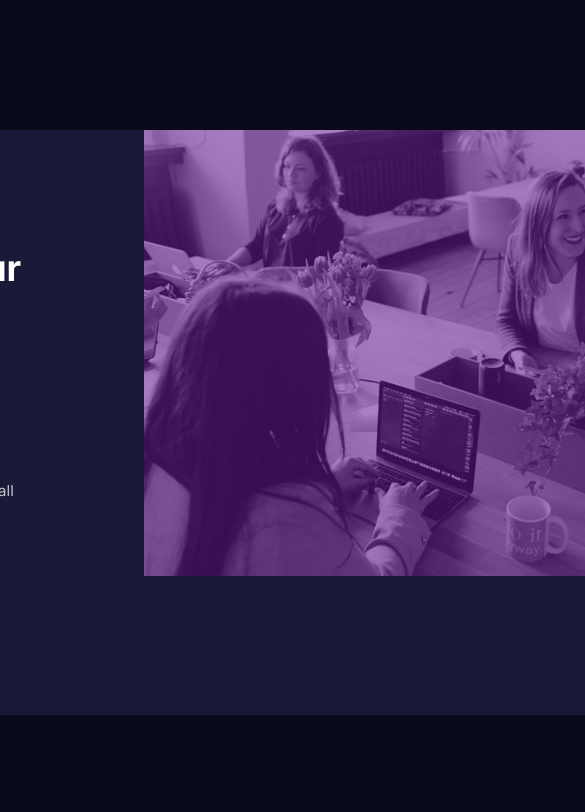
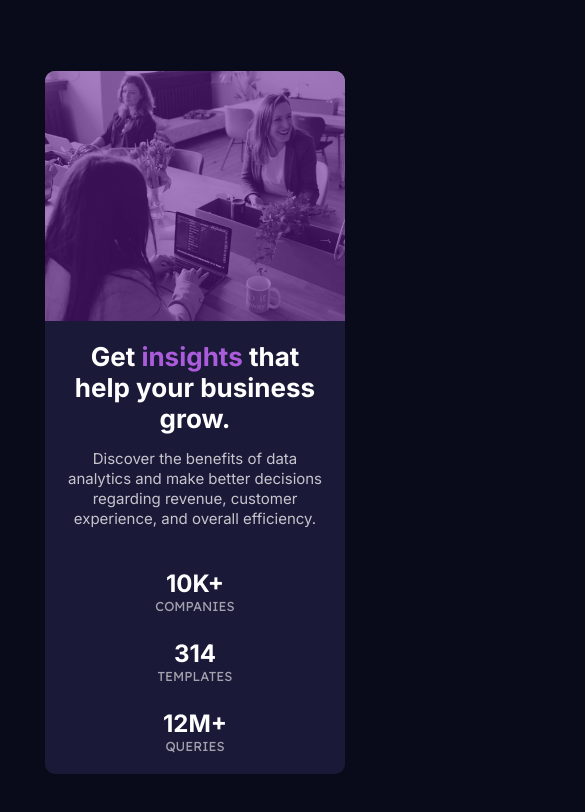
Before and after one commit to DarkPsycho0/stats-preview-card-component, a plain HTML site: page index.html in a window 390 px wide. Shown: the top 812 px of the page, 585 px wide, since content can reach past the window. Drawn offline with Linux system fonts and the light colour scheme.

Commit message:
responsivo pronto

```diff
--- a/src/css/responsive.css
+++ b/src/css/responsive.css
@@ -0,0 +1,58 @@
+@media(max-width:1024px){
+    .container {
+        max-width: 1000px;
+    }
+    .header, .header img {
+        width: 500px;
+        height: 403px;
+    }
+    .main {
+        padding: 50px;
+        padding-right: auto;
+    }
+}
+@media(max-width:768px){
+    .container {
+        flex-direction: column;
+        max-width: 425px;
+    }
+    .header, .header img {
+        width: 425px;
+        height: 300px;
+    }
+    .header img, .header div {
+        border-end-end-radius: 0px;
+        border-start-start-radius: 10px;
+    }
+    .main {
+        padding: 40px;
+        text-align: center;
+    }
+    .main p {
+        margin-bottom: 40px;
+    }
+}
+@media(max-width:425px){
+    .container {
+        max-width: 300px;
+    }
+    .header, .header img {
+        width: 300px;
+        height: 250px;
+    }
+    .main {
+        padding: 20px;
+    }
+    .main h1 {
+        font-size: 26px;
+        margin-bottom: 15px;
+    }
+    .main p {
+        line-height: 20px;
+    }
+    .main div {
+        flex-direction: column;
+        gap: 25px;
+        padding-right: 0;
+    }
+}
--- a/src/css/style.css
+++ b/src/css/style.css
@@ -24,7 +24,7 @@ body {
     height: 446px;
     position: relative;
 }
-.header img {
+.header img, .header div {
     border-end-end-radius: 10px;
     border-top-right-radius: 10px;
 }
@@ -35,8 +35,6 @@ body {
     height: 100%;
     top: 0;
     opacity: 55%;
-    border-end-end-radius: 10px;
-    border-top-right-radius: 10px;
 }
 .main {
     padding: 72px;
```
